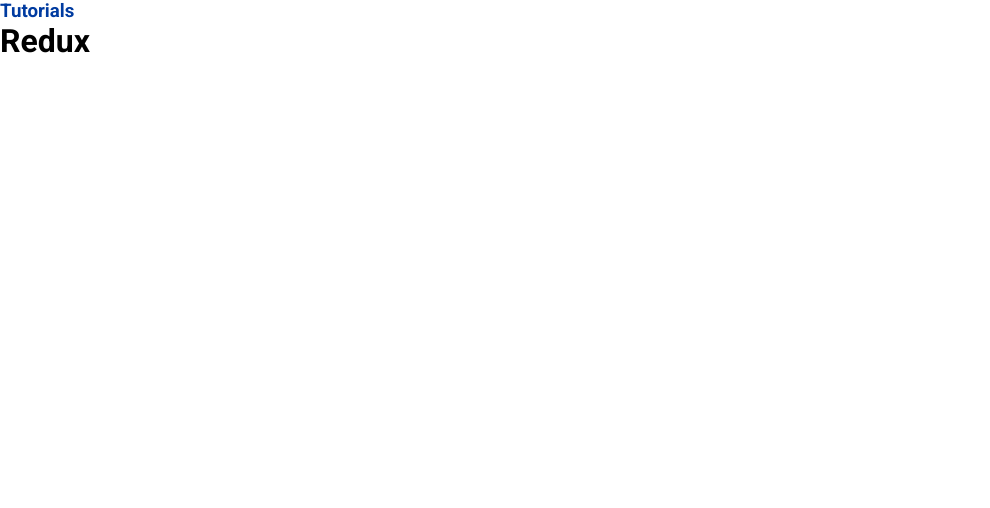
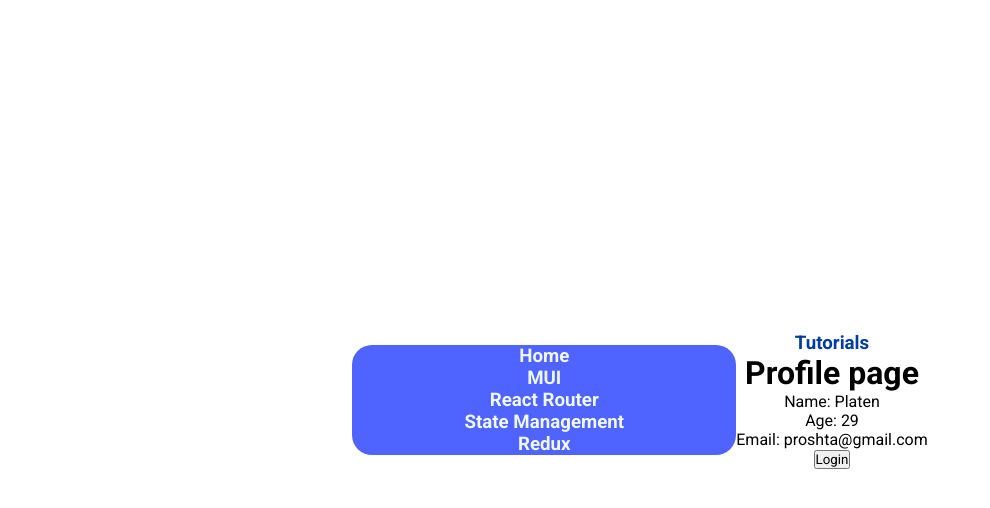
Before and after one commit to PlatenPrime/tutorials, a React (Create React App) app: page /redux in a window 1280 px wide. Shown: the top 508 px of the page, without its empty margins (0-990 px from the left). Built offline with nearby package versions, Linux system fonts and the light colour scheme.

Commit message:
redux tutorial from Pedro in process

```diff
--- a/package.json
+++ b/package.json
@@ -8,13 +8,16 @@
     "@fontsource/roboto": "^4.5.7",
     "@mui/icons-material": "^5.8.4",
     "@mui/material": "^5.8.7",
+    "@reduxjs/toolkit": "^1.8.3",
     "@testing-library/jest-dom": "^5.16.4",
     "@testing-library/react": "^13.3.0",
     "@testing-library/user-event": "^13.5.0",
     "react": "^18.2.0",
     "react-dom": "^18.2.0",
+    "react-redux": "^8.0.2",
     "react-router-dom": "^6.3.0",
     "react-scripts": "5.0.1",
+    "redux": "^4.2.0",
     "web-vitals": "^2.1.4"
   },
   "scripts": {
--- a/src/index.js
+++ b/src/index.js
@@ -11,6 +11,9 @@
 import Router from './pages/Router/Router';
 import StateManagement from './pages/StateManagement/StateManagement';
 import Redux from './pages/Redux/Redux';
+import Expenses from './pages/Router/routes/Expenses';
+import Invoices from './pages/Router/routes/Invoices';
+import Invoice from './pages/Router/routes/Invoice';
 
 
 
@@ -21,17 +24,58 @@
 		<BrowserRouter>
 			<Routes>
 
-				<Route path="/" element={<App />} />
+				<Route path="/" element={<App />} >
 
 
-				<Route path="mui" element={<MUI />} />
+					<Route path="mui" element={<MUI />} />
 
 
-				<Route path="router" element={<Router />} />
+					<Route path="router" element={<Router />} >
 
 
-				<Route path="sm" element={<StateManagement />} />
-				<Route path="redux" element={<Redux />} />
+						<Route
+							index
+							element={
+								<main style={{ padding: "1rem" }}>
+									<p>Make your choose!</p>
+								</main>
+							}
+						/>
+
+						<Route path="expenses" element={<Expenses />} />
+
+
+						<Route path="invoices" element={<Invoices />}>
+							<Route
+								index
+								element={
+									<main style={{ padding: "1rem" }}>
+										<p>Select an invoice</p>
+									</main>
+								}
+							/>
+
+							<Route path=":invoiceId" element={<Invoice />} />
+						</Route>
+
+
+						<Route
+							path="*"
+							element={
+								<main style={{ padding: "1rem" }}>
+									<p>There's nothing here!</p>
+								</main>
+							}
+						/>
+
+					</Route>
+
+
+
+					<Route path="sm" element={<StateManagement />} />
+					<Route path="redux" element={<Redux />} />
+
+				</Route>
 
 
 			</Routes>
--- a/src/pages/Redux/Redux.jsx
+++ b/src/pages/Redux/Redux.jsx
@@ -1,13 +1,43 @@
 import React from 'react';
 import Home from '../../components/Home/Home';
 import style from "./Redux.module.css";
+import Login from './reduxComponents/Login';
+import Profile from './reduxComponents/Profile';
+
+
+import { configureStore } from "@reduxjs/toolkit";
+import { Provider } from 'react-redux';
+
+import userReducer from "./reduxFeatures/user"
+
+
+
+
+const store = configureStore({
+	reducer: {
+
+		user: userReducer,
+
+	},
+})
+
+
+
+
 
 const Redux = () => {
 	return (
-		<div>
-			<Home />
-			<h1>Redux</h1>
-		</div>
+		<Provider store={store} >
+
+			<div>
+
+				<Home />
+				<Profile />
+				<Login />
+
+			</div>
+
+		</Provider>
 	);
 };
 
--- /dev/null
+++ b/src/pages/Redux/reduxComponents/Login.jsx
@@ -0,0 +1,11 @@
+import React from 'react';
+
+const Login = () => {
+	return (
+		<div>
+			<button>Login</button>
+		</div>
+	);
+};
+
+export default Login;
--- /dev/null
+++ b/src/pages/Redux/reduxComponents/Profile.jsx
@@ -0,0 +1,25 @@
+import React from 'react';
+
+import { useSelector } from "react-redux";
+
+
+const Profile = () => {
+
+
+	const user = useSelector((state) => state.user.value);
+
+
+
+
+
+	return (
+		<div>
+			<h1>Profile page</h1>
+			<p>Name: {user.name} </p>
+			<p>Age: {user.age} </p>
+			<p>Email: {user.email} </p>
+		</div>
+	);
+};
+
+export default Profile;
--- /dev/null
+++ b/src/pages/Redux/reduxFeatures/user.js
@@ -0,0 +1,15 @@
+import { createSlice } from "@reduxjs/toolkit";
+
+
+export const userSlice = createSlice({
+	name: "user",
+	initialState: { value: { name: "Platen", age: 29, email: "proshta@gmail.com" } },
+	reducers: {
+		login: (state, action) => {
+			state.value = action.payload;
+		},
+	},
+});
+
+
+export default userSlice.reducer;
--- a/src/pages/Router/Router.jsx
+++ b/src/pages/Router/Router.jsx
@@ -49,40 +49,6 @@
 
 
 
-			<Route
-				index
-				element={
-					<main style={{ padding: "1rem" }}>
-						<p>Make your choose!</p>
-					</main>
-				}
-			/>
-
-			<Route path="expenses" element={<Expenses />} />
-
-
-			<Route path="invoices" element={<Invoices />}>
-				<Route
-					index
-					element={
-						<main style={{ padding: "1rem" }}>
-							<p>Select an invoice</p>
-						</main>
-					}
-				/>
-
-				<Route path=":invoiceId" element={<Invoice />} />
-			</Route>
-
-
-			<Route
-				path="*"
-				element={
-					<main style={{ padding: "1rem" }}>
-						<p>There's nothing here!</p>
-					</main>
-				}
-			/>
 
 
 
```
Also changed, not shown: 1 other file (tests, documents, lock files or other folders).
